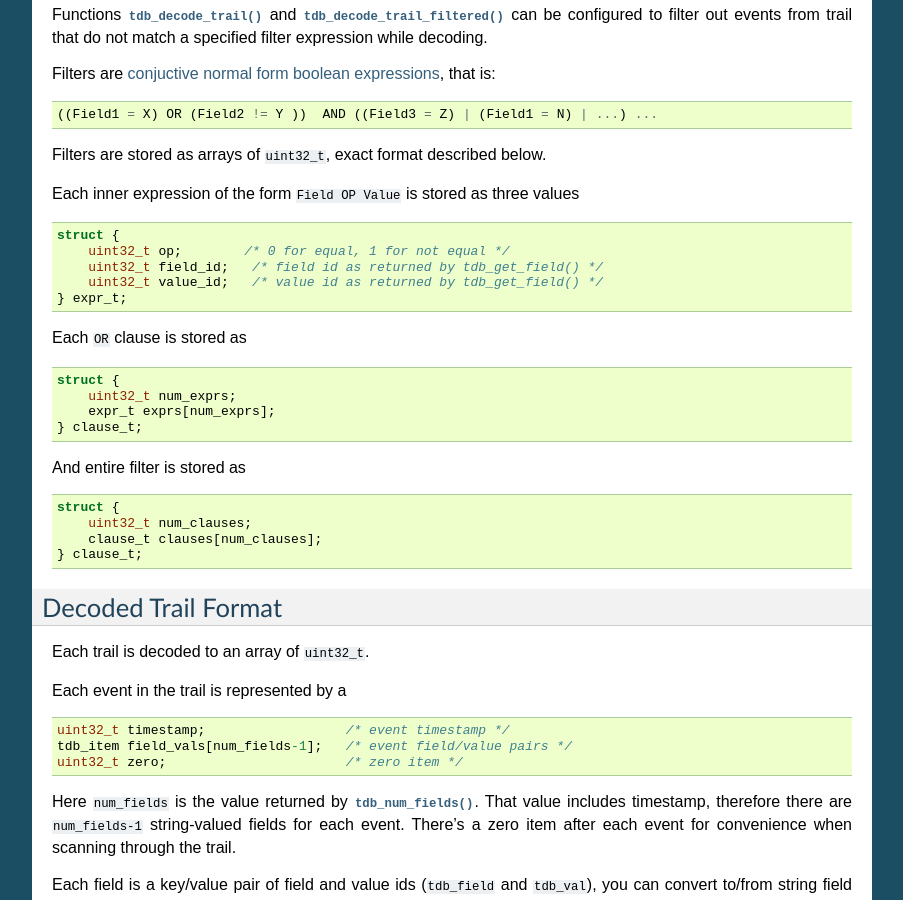
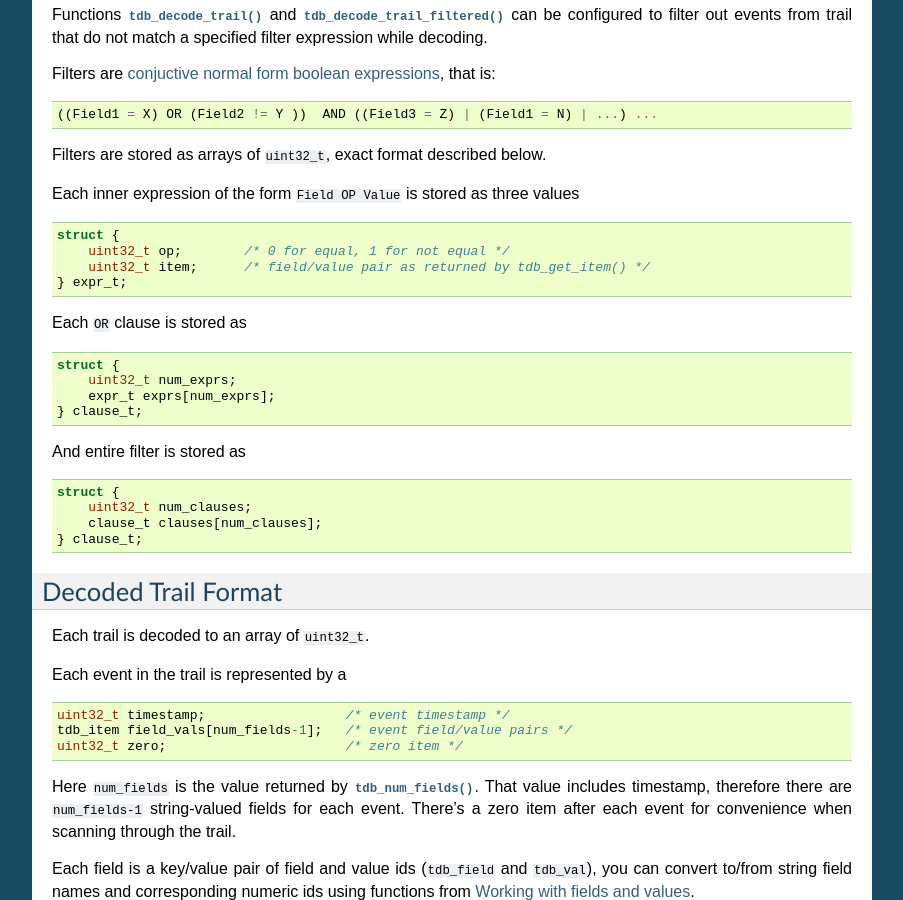
Before and after one commit to traildb/traildb, a Sphinx documentation site: the page built from doc/sphinx/source/apidoc.rst, in a window 1280 px wide and 900 px high, scrolled down 4640 px. Shown: the whole window, without its empty margins (198-1101 px from the left). Built offline with Sphinx 7.4.7, drawn with Linux system fonts in a browser that asks for light colours.

Commit message:
fix filter format description

```diff
--- a/doc/sphinx/source/apidoc.rst
+++ b/doc/sphinx/source/apidoc.rst
@@ -280,8 +280,7 @@ Each inner expression of the form ``Field OP Value`` is stored as three values
 
     struct {
         uint32_t op;        /* 0 for equal, 1 for not equal */
-        uint32_t field_id;   /* field id as returned by tdb_get_field() */
-        uint32_t value_id;   /* value id as returned by tdb_get_field() */
+        uint32_t item;      /* field/value pair as returned by tdb_get_item() */
     } expr_t;
 
 Each ``OR`` clause is stored as
```
